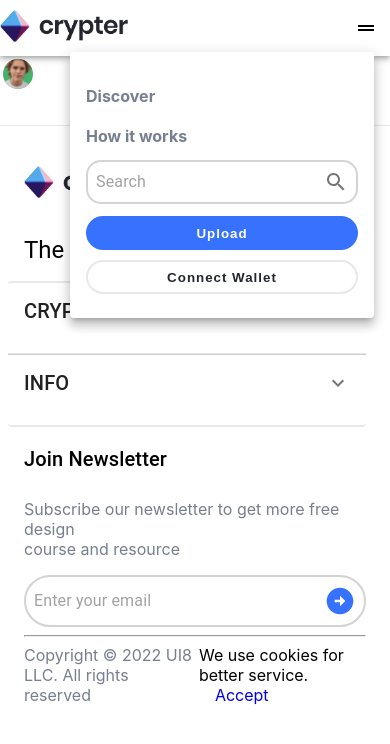
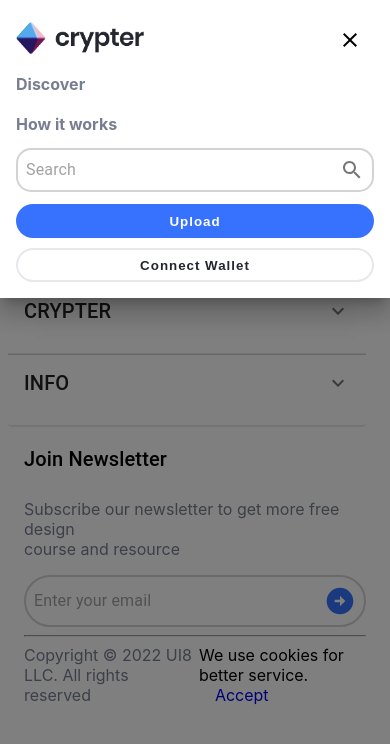
Before and after one commit to sahilgundecha/crypter, a React (Create React App) app: page /profile in a window 390 px wide. Both pictures are taken after a click on the button 366 px from the left and 28 px from the top of the page. Shown: the top 744 px of the page. Built offline with nearby package versions, Linux system fonts and the light colour scheme.

Commit message:
responsive changes

```diff
--- a/src/Common/Navbar/NavbarComponent.tsx
+++ b/src/Common/Navbar/NavbarComponent.tsx
@@ -10,10 +10,12 @@ import {
   Container,
   Paper,
   Grid,
+  Drawer,
 } from "@mui/material";
 import DragHandleIcon from "@mui/icons-material/DragHandle";
 import { makeStyles } from "@mui/styles";
 import Searchbar from "../Searchbar/Searchbar";
+import CloseOutlinedIcon from '@mui/icons-material/CloseOutlined';
 import ButtonComponent from "../ButtonComponent/ButtonComponent";
 import AppIcon from "../../Assets/StaticImages/App_Icon.png";
 import NotificationsActive from "../../Assets/StaticImages/NotificationsActive.svg";
@@ -399,26 +401,73 @@ const NavbarComponent: FC<nav> = ({ connected, setConnected }) => {
             >
               <DragHandleIcon sx={{ color: "black" }} />
             </IconButton>
-            <Menu
+            <Drawer
               id="menu-appbar"
-              anchorEl={anchorElNav}
-              anchorOrigin={{
-                vertical: "bottom",
-                horizontal: "left",
-              }}
-              keepMounted
-              transformOrigin={{
-                vertical: "top",
-                horizontal: "left",
-              }}
+              anchor="top"
+
               open={Boolean(anchorElNav)}
               onClose={handleCloseNavMenu}
               sx={{
                 display: { xs: "block", md: "none" },
-                padding: "5px",
+                padding: "5px",mt:7
               }}
             >
-              <Box sx={{ padding: 2}}>
+              <Paper elevation={0} sx={{ padding: 2 }}>
+                <Box sx={{display:'flex',flexDirection:'row',justifyContent:'space-between',alignItems:'center'}}>
+                <Link to="/Crypter">
+            <img src={AppIcon} alt="logo" className={`${classes.logo}`} />
+          </Link>
+
+               <Box sx={{display:'flex',flexDirection:'row',alignItems:'center'}}>
+               {connected ? (
+              <Box
+                sx={{
+                  display: "flex",
+                  flexDirection: "row",
+
+                  width: "100%",
+                  justifyContent: "flex-end",
+                }}
+              >
+                <IconButton
+                  onClick={showNotificationsMenu}
+                  size="small"
+                  aria-controls={open ? "notifications-menu" : undefined}
+                  aria-haspopup="true"
+                  aria-expanded={open ? "true" : undefined}
+                >
+                  <img src={NotificationsActive} alt="Notifications-icon"></img>
+                </IconButton>
+                <Box
+                  sx={{
+                    display: "block",
+                    alignSelf: "center",
+                  }}
+                  onClick={showConnectWalletMenu}
+                  aria-controls={
+                    openConnectWallet ? "connect-wallet-menu" : undefined
+                  }
+                  aria-haspopup="true"
+                  aria-expanded={openConnectWallet ? "true" : undefined}
+                >
+                  <Box>
+                    <ProfileCard />
+                  </Box>
+                </Box>
+              </Box>
+            ) : null}
+               <IconButton
+              size="large"
+
+            onClick={handleCloseNavMenu}
+              color="inherit"
+              sx={{ marginLeft: "auto" }}
+            >
+              <CloseOutlinedIcon sx={{ color: "black" }} />
+            </IconButton>
+               </Box>
+                </Box>
+
                 <Box>
                   {connected ? (
                     <Box>
@@ -557,8 +606,8 @@ const NavbarComponent: FC<nav> = ({ connected, setConnected }) => {
                     )}
                   </Box>
                 </Box>
-              </Box>
-            </Menu>
+              </Paper>
+            </Drawer  >
           </Box>
         </Toolbar>
       </Container>
--- a/src/Components/ProfileCard/ProfileCard.css
+++ b/src/Components/ProfileCard/ProfileCard.css
@@ -30,7 +30,7 @@
   margin-right: 15px !important;
   width: 30px;
 }
-@media (max-width:500px ) and (min-width:300px){
+@media (max-width:600px ) and (min-width:300px){
   .profileWrapper {
     border: none;
   }
```
